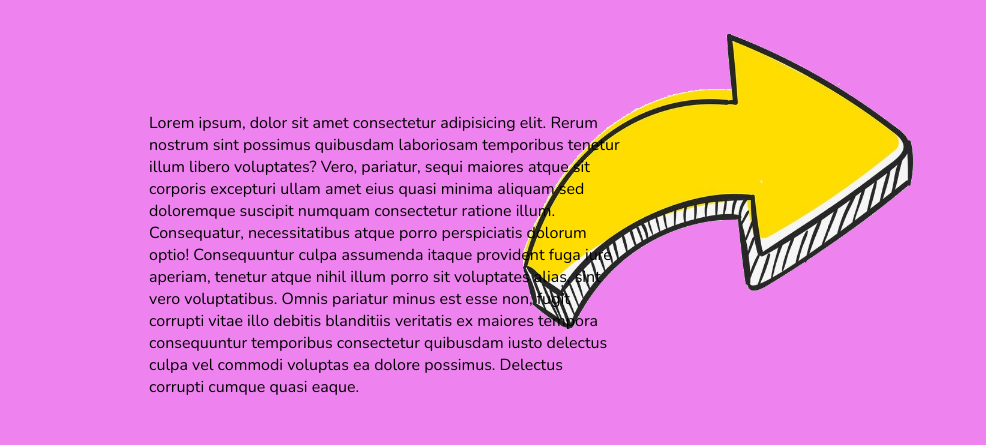
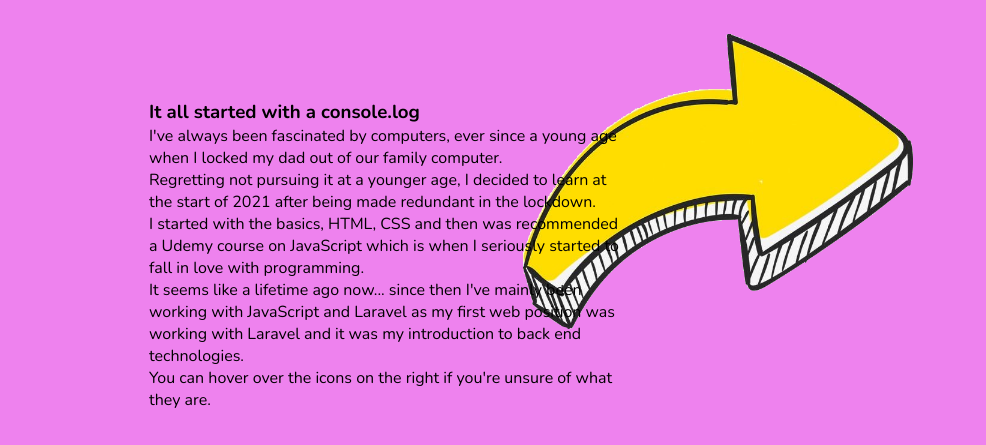
Before and after one commit to Shutt90/Portfoliov3, a website: page index.html in a window 1280 px wide. Shown: the part 945-1390 px from the top of the page, 0-986 px from the left. Drawn offline with nearby package versions, Linux system fonts and the light colour scheme.

Commit message:
Content writing for skills section

```diff
--- a/index.html
+++ b/index.html
@@ -49,8 +49,18 @@
     <section class="skills">
         <div class="skills-container margin">
             <div class="skills-container-text">
-                <h3 class="skills-container-text__title"></h3>
-                <p class=" skills-container-text__content">Lorem ipsum, dolor sit amet consectetur adipisicing elit. Rerum nostrum sint possimus quibusdam laboriosam temporibus tenetur illum libero voluptates? Vero, pariatur, sequi maiores atque sit corporis excepturi ullam amet eius quasi minima aliquam sed doloremque suscipit numquam consectetur ratione illum. Consequatur, necessitatibus atque porro perspiciatis dolorum optio! Consequuntur culpa assumenda itaque provident fuga iure aperiam, tenetur atque nihil illum porro sit voluptates alias, sint vero voluptatibus. Omnis pariatur minus est esse non, fugit corrupti vitae illo debitis blanditiis veritatis ex maiores tempora consequuntur temporibus consectetur quibusdam iusto delectus culpa vel commodi voluptas ea dolore possimus. Delectus corrupti cumque quasi eaque.</p>
+                <h3 class="skills-container-text__title">It all started with a console.log</h3>
+                <p class=" skills-container-text__content">
+                    I've always been fascinated by computers, ever since a young age when I locked my dad out of our family computer.
+                    <br/>
+                    Regretting not pursuing it at a younger age, I decided to learn at the start of 2021 after being made redundant in the lockdown.
+                    <br/>
+                    I started with the basics, HTML, CSS and then was recommended a Udemy course on JavaScript which is when I seriously started to fall in love with programming.
+                    <br/>
+                    It seems like a lifetime ago now... since then I've mainly been working with JavaScript and Laravel as my first web position was working with Laravel and it was my introduction to back end technologies.
+                    <br/>
+                    You can hover over the icons on the right if you're unsure of what they are.
+                </p>
             </div>
             <img class="skills-arrow" src="imgs/arrow.png">
             <div class="skills-container__box">
```
